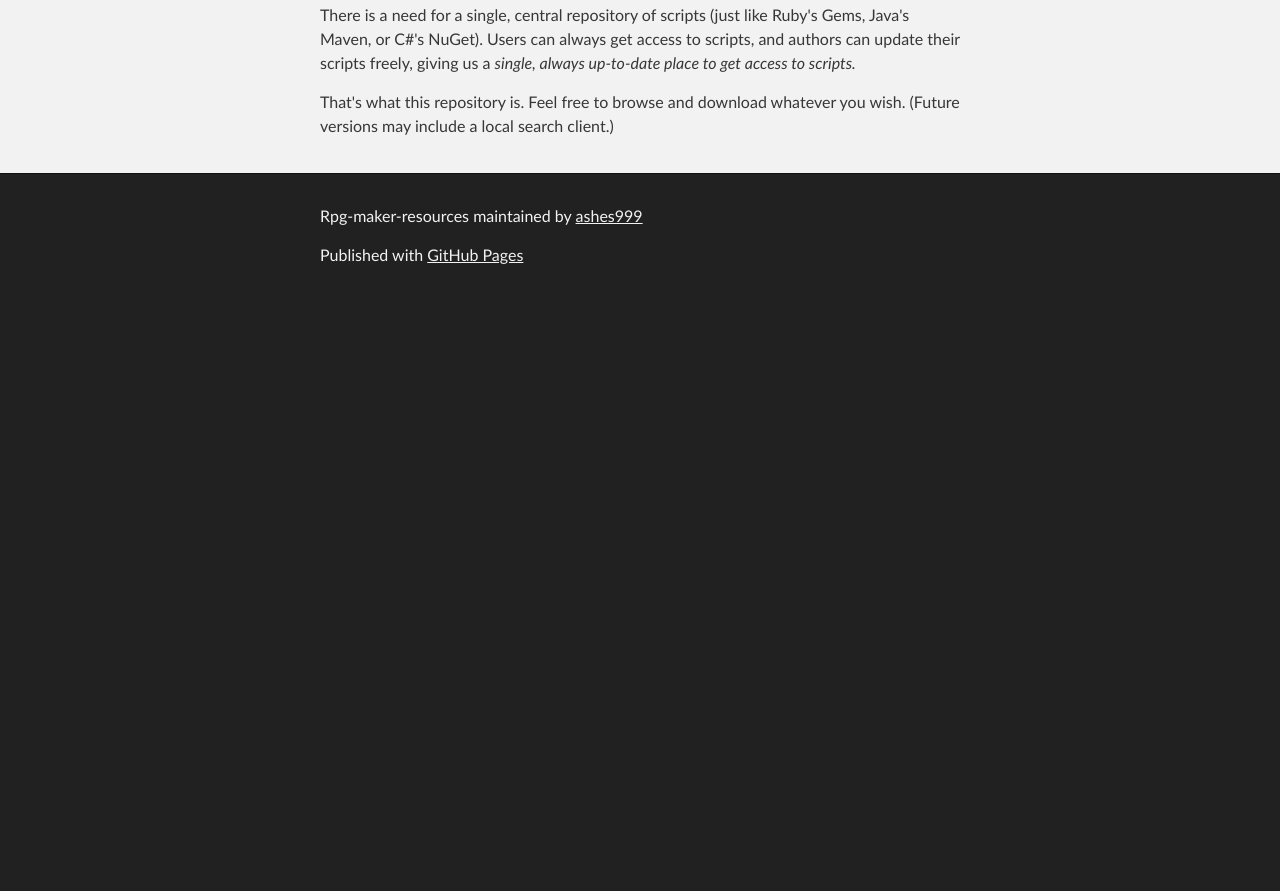
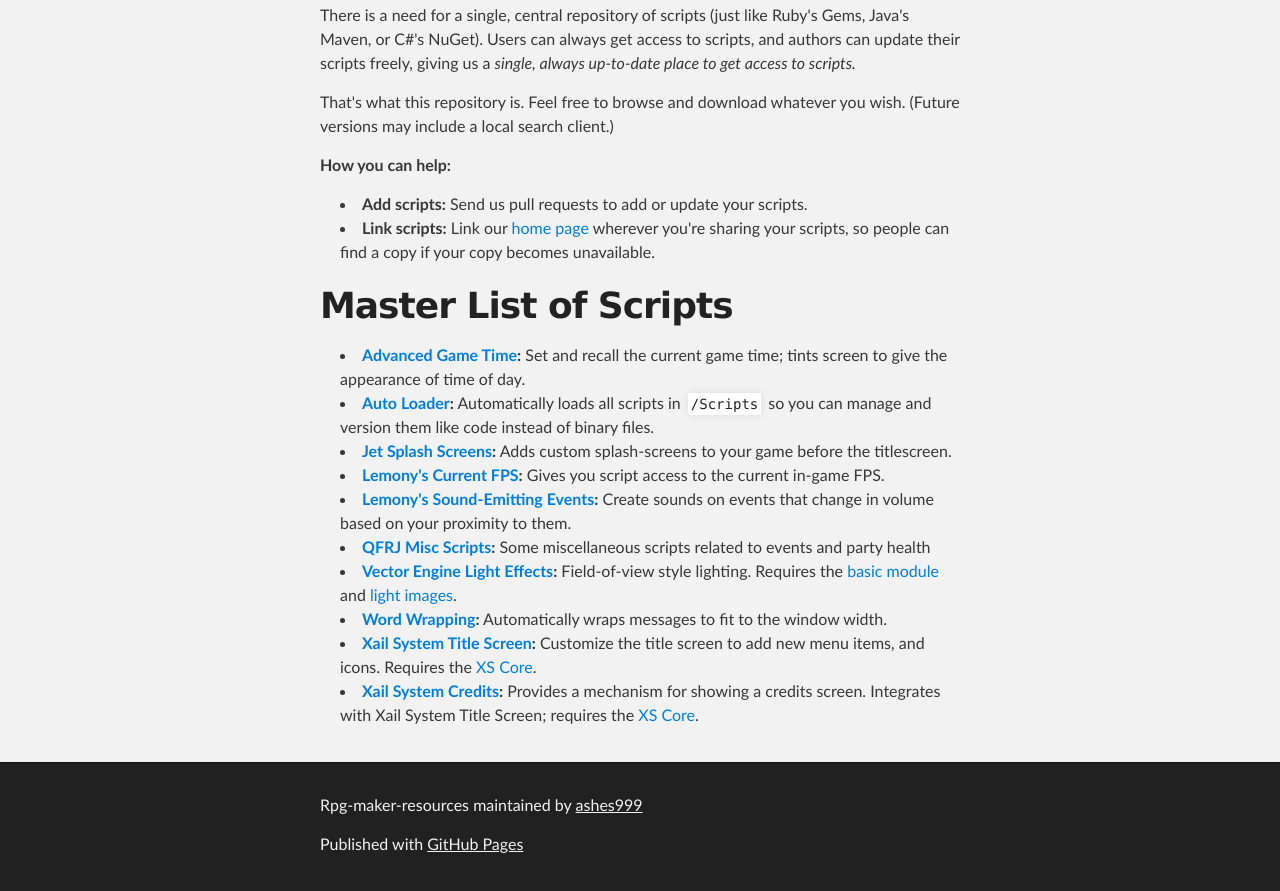
Before and after one commit to ashes999/rpg-maker-resource-index, a plain HTML site: page index.html in a window 1280 px wide. Shown: the part 555-1446 px from the top of the page. Before the commit the page ends 857 px from the top, so only its background shows below. Drawn offline with Linux system fonts and the light colour scheme.

Commit message:
Create gh-pages branch via GitHub

```diff
--- a/index.html
+++ b/index.html
@@ -44,6 +44,39 @@
 </ol><p>There is a need for a single, central repository of scripts (just like Ruby's Gems, Java's Maven, or C#'s NuGet). Users can always get access to scripts, and authors can update their scripts freely, giving us a <em>single, always up-to-date place to get access to scripts.</em></p>
 
 <p>That's what this repository is. Feel free to browse and download whatever you wish. (Future versions may include a local search client.)</p>
+
+<p><strong>How you can help:</strong></p>
+
+<ul>
+<li>
+<strong>Add scripts:</strong> Send us pull requests to add or update your scripts.</li>
+<li>
+<strong>Link scripts:</strong> Link our <a href="http://ashes999.github.io/rpg-maker-resources">home page</a> wherever you're sharing your scripts, so people can find a copy if your copy becomes unavailable.</li>
+</ul><h1>
+<a name="master-list-of-scripts" class="anchor" href="#master-list-of-scripts"><span class="octicon octicon-link"></span></a>Master List of Scripts</h1>
+
+<ul>
+<li>
+<strong><a href="https://github.com/ashes999/rpg-maker-resources/blob/gh-pages/vx-ace/scripts/advanced_game_time.rb">Advanced Game Time</a>:</strong> Set and recall the current game time; tints screen to give the appearance of time of day.</li>
+<li>
+<strong><a href="https://github.com/ashes999/rpg-maker-resources/blob/gh-pages/vx-ace/scripts/auto_loader.rb">Auto Loader</a>:</strong> Automatically loads all scripts in <code>/Scripts</code> so you can manage and version them like code instead of binary files.</li>
+<li>
+<strong><a href="https://github.com/ashes999/rpg-maker-resources/blob/gh-pages/vx-ace/scripts/jet_splash_screens.rb">Jet Splash Screens</a>:</strong> Adds custom splash-screens to your game before the titlescreen.</li>
+<li>
+<strong><a href="https://github.com/ashes999/rpg-maker-resources/blob/gh-pages/vx-ace/scripts/lemonys_current_fps.rb">Lemony's Current FPS</a>:</strong> Gives you script access to the current in-game FPS.</li>
+<li>
+<strong><a href="https://github.com/ashes999/rpg-maker-resources/blob/gh-pages/vx-ace/scripts/lemonys_sound_emitting_events.rb">Lemony's Sound-Emitting Events</a>:</strong> Create sounds on events that change in volume based on your proximity to them.</li>
+<li>
+<strong><a href="https://github.com/ashes999/rpg-maker-resources/blob/gh-pages/vx-ace/scripts/qfrj_misc_scripts.rb">QFRJ Misc Scripts</a>:</strong> Some miscellaneous scripts related to events and party health</li>
+<li>
+<strong><a href="https://github.com/ashes999/rpg-maker-resources/blob/gh-pages/vx-ace/scripts/vector_engine_light_effects.rb">Vector Engine Light Effects</a>:</strong> Field-of-view style lighting. Requires the <a href="https://github.com/ashes999/rpg-maker-resources/blob/gh-pages/vx-ace/scripts/vector_engine_basic_module.rb">basic module</a> and <a href="https://github.com/ashes999/rpg-maker-resources/blob/gh-pages/vx-ace/scripts/victor_engine_light_effects_images.zip">light images</a>.</li>
+<li>
+<strong><a href="https://github.com/ashes999/rpg-maker-resources/blob/gh-pages/vx-ace/scripts/word_wrapping_by_killozapit.rb">Word Wrapping</a>:</strong> Automatically wraps messages to fit to the window width.</li>
+<li>
+<strong><a href="https://github.com/ashes999/rpg-maker-resources/blob/gh-pages/vx-ace/scripts/xail_system_title.rb">Xail System Title Screen</a>:</strong> Customize the title screen to add new menu items, and icons. Requires the <a href="https://github.com/ashes999/rpg-maker-resources/blob/gh-pages/vx-ace/scripts/xail_system_core.rb">XS Core</a>.</li>
+<li>
+<strong><a href="https://github.com/ashes999/rpg-maker-resources/blob/gh-pages/vx-ace/scripts/xail_system_credits.rb">Xail System Credits</a>:</strong> Provides a mechanism for showing a credits screen. Integrates with Xail System Title Screen; requires the <a href="https://github.com/ashes999/rpg-maker-resources/blob/gh-pages/vx-ace/scripts/xail_system_core.rb">XS Core</a>.</li>
+</ul>
       </section>
     </div>
 
```
Also changed, not shown: params.json (+1 -1 lines).
